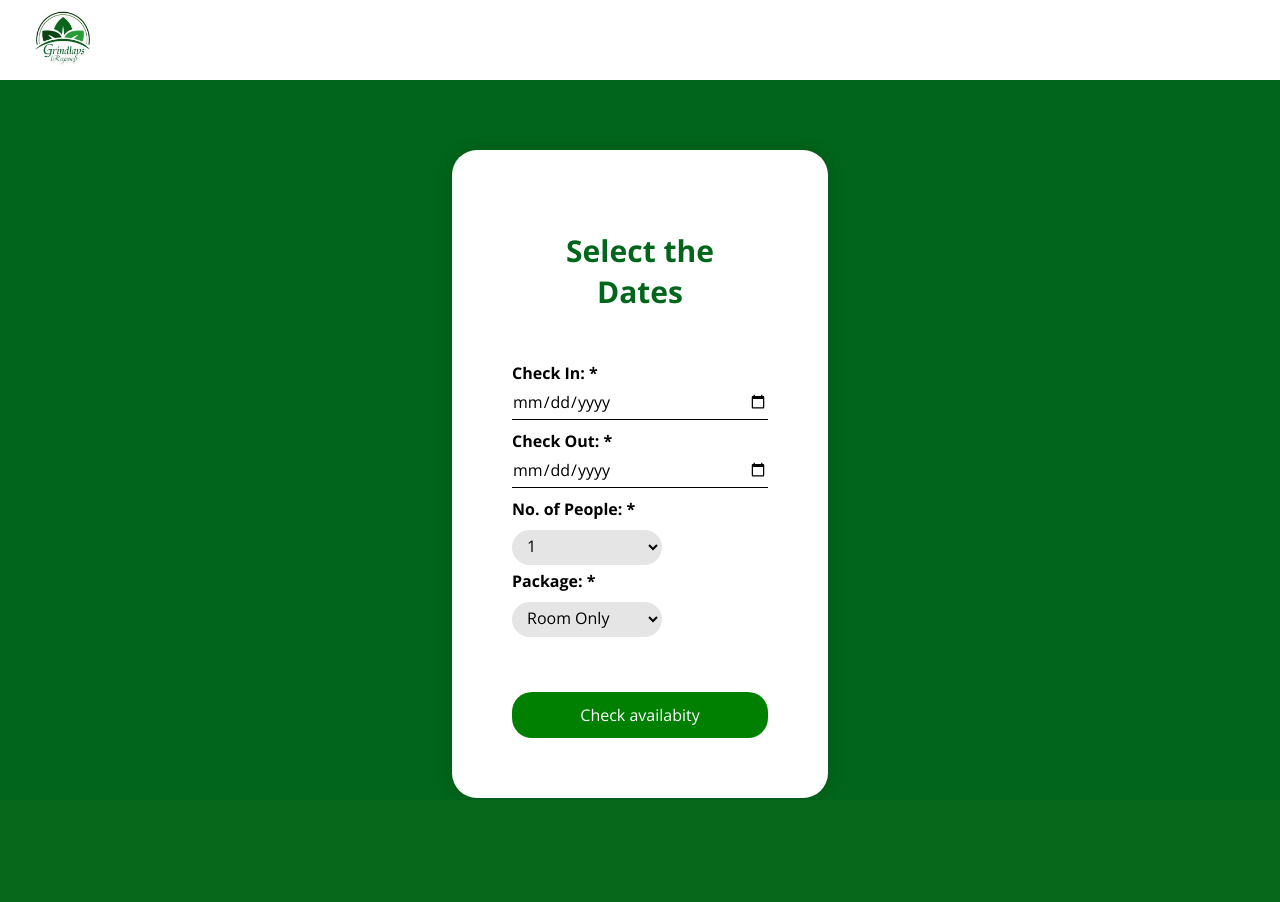
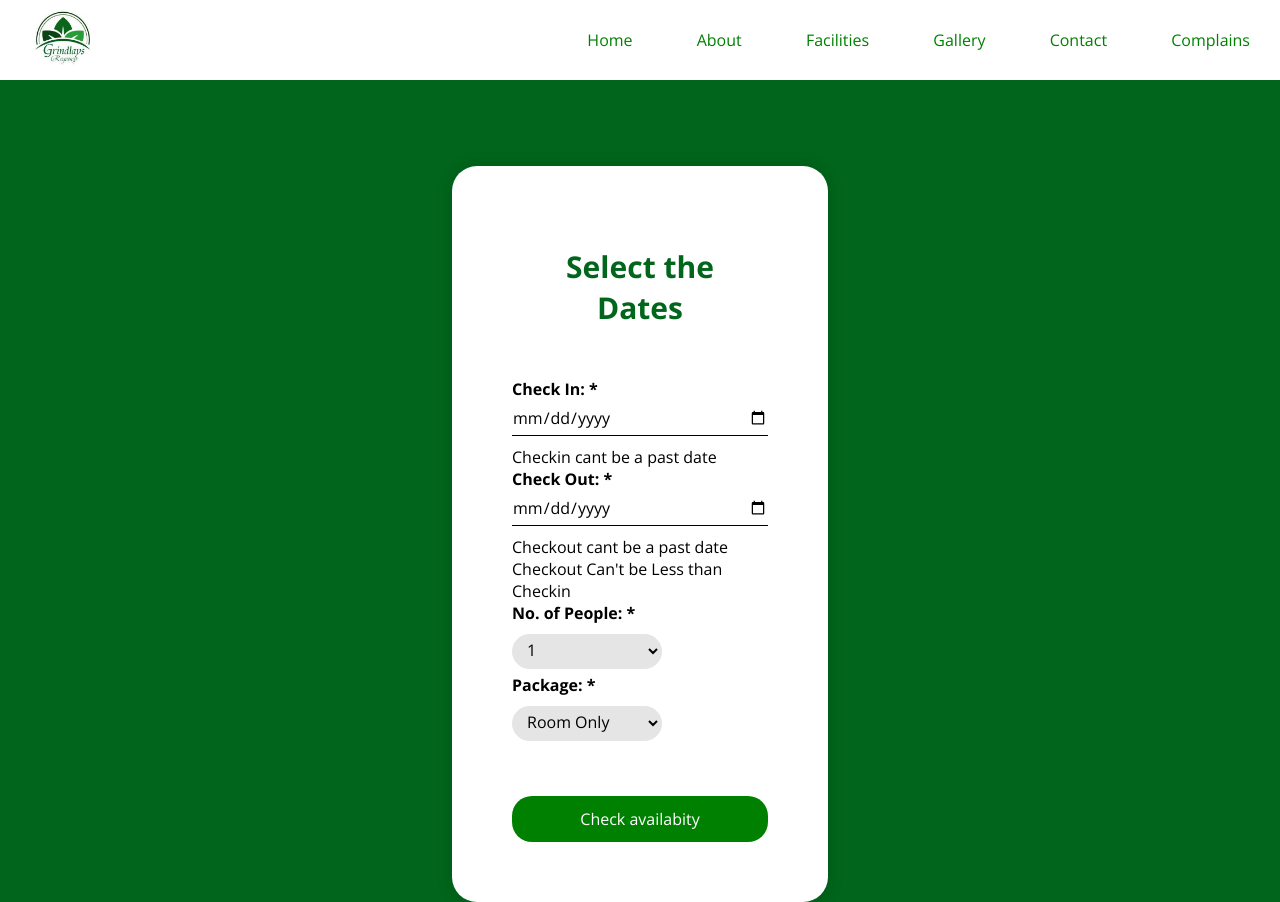
Before and after one commit to ThavinduUshan/IS2102_Group_Project1_IS01_Hotel_Management_System, a PHP site: page /grindlays/pages/selectdate in a window 1280 px wide. Before the commit the page ends 798 px from the top, so only its background shows below. Run offline with PHP 8.4, Linux system fonts and the light colour scheme; some libraries are stand-ins or nearby versions.

Commit message:
page section select date

```diff
--- a/app/views/pages/selectdate.php
+++ b/app/views/pages/selectdate.php
@@ -8,23 +8,38 @@
   <link rel="preconnect" href="https://fonts.gstatic.com" crossorigin>
   <link href="https://fonts.googleapis.com/css2?family=Open+Sans:wght@300;400;600;700;800&display=swap" rel="stylesheet">
   <link rel="stylesheet" href="<?php echo URLROOT ?>/public/css/stylen.css">
+  <link rel="stylesheet" href="https://cdn.jsdelivr.net/npm/@fortawesome/fontawesome-free@5.15.4/css/fontawesome.min.css" integrity="sha384-jLKHWM3JRmfMU0A5x5AkjWkw/EYfGUAGagvnfryNV3F9VqM98XiIH7VBGVoxVSc7" crossorigin="anonymous">
+  <script src="https://use.fontawesome.com/a6a11daad8.js"></script>
   <title>Select Date</title>
 </head>
 <body>
-  <section class="login">
+  <section class="roomselect">
     <nav>
-      <a href="<?php echo APPROOT ?>/views/users/login.php">
+      <a href="<?php echo URLROOT ?>/pages/">
         <img src="<?php echo URLROOT ?>/public/img/logo-nav.jpg">
       </a>
-    </nav>
+      <div class="nav-links" id="navLinks">
+          <ul>
+          <li><a style="color:green;" href="<?php echo URLROOT; ?>/pages">Home</a></li>
+          <li><a style="color:green;" href="<?php echo URLROOT; ?>/pages/about">About</a></li>
+          <li><a style="color:green;" href="<?php echo URLROOT; ?>/pages/facilities">Facilities</a></li>
+          <li><a style="color:green;" href="<?php echo URLROOT; ?>/pages/gallery">Gallery</a></li>
+          <li><a style="color:green;" href="<?php echo URLROOT; ?>/pages/contact">Contact</a></li>
+          <li><a style="color:green;" href="<?php echo URLROOT; ?>/pages/issues">Complains</a></li>
+          </ul>
+        </div>
+    </nav><br><br><br>
 
   <div class="select-date">
     <h1>Select the Dates</h1>
-    <form name="selectdate" method="post" action="<?php echo URLROOT; ?>/pages/roomselect">
+    <form name="selectdate" method="post" action="<?php echo URLROOT; ?>/pages/roomselect" onsubmit = "return validateform()" >
       <label for="check-in">Check In: *</label>
       <input type="date" name="check-in" id="checkin" placeholder="CheckIn Date" required>
+      <div class="select-date-error" id="error1">Checkin cant be a past date</div>
       <label for="check-out">Check Out: *</label>
       <input type="date" name="check-out" id="checkout" placeholder="CheckOut Date" required>
+      <div class="select-date-error" id="error2">Checkout cant be a past date</div>
+      <p id="error3" class="select-date-error">Checkout Can't be Less than Checkin</p>
       <label for="npeople">No. of People: *</label>
       <select name="people" id="npeople">
         <option value="1">1</option>
@@ -41,6 +56,33 @@
       <button type="submit">Check availabity</button>
     </form>
   </div>
+  <!--<button onclick="validateform()">Click</button>-->
 </section>
+<script>
+    function validateform(){
+      var checkin = (new Date(document.forms["selectdate"]["check-in"].value)).getTime();
+      var checkout = (new Date(document.forms["selectdate"]["check-out"].value)).getTime();
+      var today = (new Date()).getTime();
+
+      console.log(checkin);
+      console.log(checkout);
+      console.log(today);
+
+      if(checkin < today){
+        document.getElementById("error1").style.display = "block";
+        return false;
+      }
+
+      if(checkout < today){
+        document.getElementById("error2").style.display = "block";
+        return false;
+      }
+
+      if(checkout < checkin){
+        document.getElementById("error3").style.display = "block";
+        return false;
+      }
+    }
+  </script>
 </body>
 </html>
```
